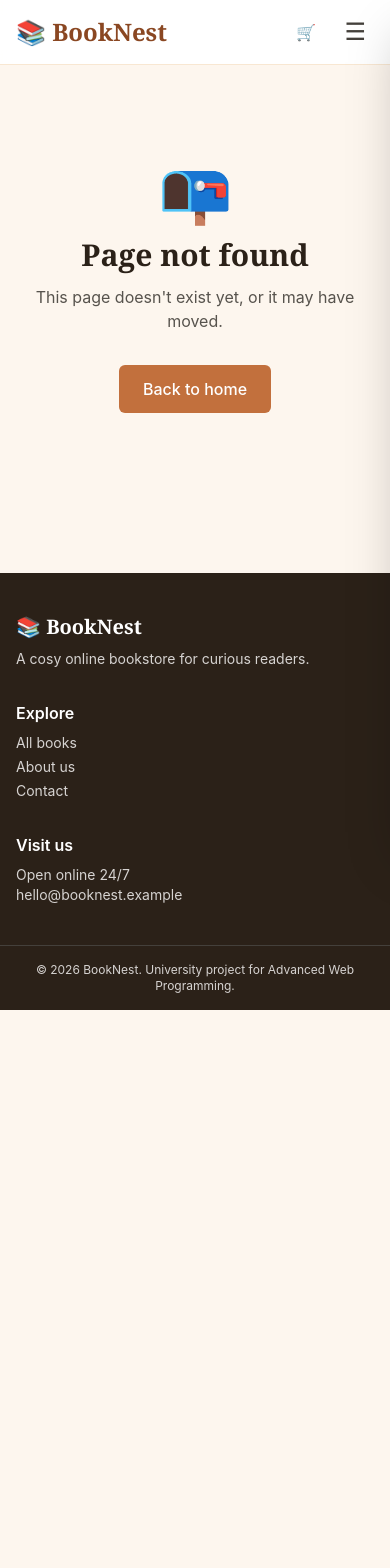
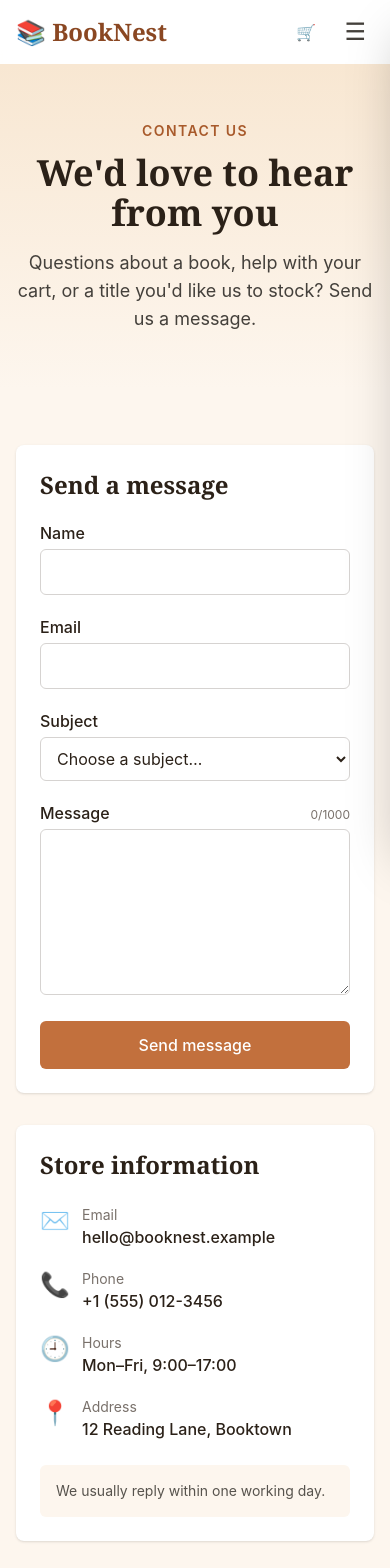
Before and after one commit to Anas-Abdul-El/bookNest, a React (Vite) app: page /contact in a window 390 px wide. Shown: the top 1568 px of the page. Before the commit the page ends 1010 px from the top, so only its background shows below. Built offline with nearby package versions, Linux system fonts and the light colour scheme.

Commit message:
Add Contact page with validated contact form

```diff
--- a/src/App.tsx
+++ b/src/App.tsx
@@ -2,6 +2,7 @@ import { Route, Routes } from "react-router-dom";
 import Layout from "./components/Layout";
 import About from "./pages/About";
 import Books from "./pages/Books";
+import Contact from "./pages/Contact";
 import Home from "./pages/Home";
 import NotFound from "./pages/NotFound";
 
@@ -12,6 +13,7 @@ function App() {
         <Route index element={<Home />} />
         <Route path="books" element={<Books />} />
         <Route path="about" element={<About />} />
+        <Route path="contact" element={<Contact />} />
         <Route path="*" element={<NotFound />} />
       </Route>
     </Routes>
--- /dev/null
+++ b/src/pages/Contact.tsx
@@ -0,0 +1,234 @@
+import { zodResolver } from "@hookform/resolvers/zod";
+import { useState } from "react";
+import { useForm, useWatch } from "react-hook-form";
+import { z } from "zod";
+
+const subjects = [
+  "Question about a book",
+  "Order or cart help",
+  "Book suggestion",
+  "Other",
+];
+
+// The validation rules for the form. React Hook Form runs this schema
+// through zodResolver and shows each message under its field.
+const contactSchema = z.object({
+  name: z
+    .string()
+    .trim()
+    .min(2, "Please enter your name (at least 2 characters)")
+    .max(60, "Name must be 60 characters or fewer"),
+  email: z.email("Please enter a valid email address"),
+  subject: z.string().refine((value) => subjects.includes(value), {
+    message: "Please choose a subject",
+  }),
+  message: z
+    .string()
+    .trim()
+    .min(10, "Your message must be at least 10 characters")
+    .max(1000, "Your message must be 1000 characters or fewer"),
+});
+
+type ContactFormValues = z.infer<typeof contactSchema>;
+
+const MESSAGE_MAX = 1000;
+
+const contactDetails = [
+  { icon: "✉️", label: "Email", value: "hello@booknest.example" },
+  { icon: "📞", label: "Phone", value: "+1 (555) 012-3456" },
+  { icon: "🕘", label: "Hours", value: "Mon–Fri, 9:00–17:00" },
+  { icon: "📍", label: "Address", value: "12 Reading Lane, Booktown" },
+];
+
+function Contact() {
+  const [sentTo, setSentTo] = useState<string | null>(null);
+
+  const {
+    register,
+    handleSubmit,
+    reset,
+    control,
+    formState: { errors, isSubmitting },
+  } = useForm<ContactFormValues>({
+    resolver: zodResolver(contactSchema),
+    defaultValues: { name: "", email: "", subject: "", message: "" },
+  });
+
+  // Re-renders as the user types, to keep the character counter up to date.
+  const messageLength = useWatch({ control, name: "message" }).length;
+
+  // Sending is simulated: there is no backend, so we wait briefly to
+  // mimic a network request and then show a confirmation.
+  const onSubmit = async (values: ContactFormValues) => {
+    await new Promise((resolve) => setTimeout(resolve, 800));
+    setSentTo(values.name);
+    reset();
+  };
+
+  const inputClass = (hasError: boolean) =>
+    `mt-1 w-full rounded-md border bg-white px-3 py-2.5 focus:ring-2 focus:outline-none ${
+      hasError
+        ? "border-red-500 focus:ring-red-100"
+        : "border-stone-300 focus:border-brand-500 focus:ring-brand-100"
+    }`;
+
+  return (
+    <>
+      <section className="bg-gradient-to-b from-brand-100 to-brand-50">
+        <div className="mx-auto max-w-3xl px-4 py-14 text-center">
+          <p className="text-sm font-semibold tracking-widest text-brand-600 uppercase">
+            Contact us
+          </p>
+          <h1 className="mt-3 font-serif text-4xl font-bold sm:text-5xl">
+            We'd love to hear from you
+          </h1>
+          <p className="mt-4 text-lg text-stone-700">
+            Questions about a book, help with your cart, or a title you'd like
+            us to stock? Send us a message.
+          </p>
+        </div>
+      </section>
+
+      <section className="mx-auto grid max-w-6xl gap-8 px-4 py-14 lg:grid-cols-3">
+        <div className="rounded-lg bg-white p-6 shadow-sm sm:p-8 lg:col-span-2">
+          {sentTo ? (
+            <div className="py-10 text-center" role="status">
+              <p className="text-6xl" aria-hidden="true">📬</p>
+              <h2 className="mt-4 font-serif text-2xl font-bold">
+                Thanks, {sentTo}!
+              </h2>
+              <p className="mt-3 text-stone-600">
+                Your message has been sent. This is a demo store, so no email
+                was actually delivered.
+              </p>
+              <button
+                type="button"
+                onClick={() => setSentTo(null)}
+                className="mt-8 cursor-pointer rounded-md bg-brand-500 px-6 py-3 font-medium text-white hover:bg-brand-600"
+              >
+                Send another message
+              </button>
+            </div>
+          ) : (
+            <form onSubmit={handleSubmit(onSubmit)} noValidate className="space-y-5">
+              <h2 className="font-serif text-2xl font-bold">Send a message</h2>
+
+              <div className="grid gap-5 sm:grid-cols-2">
+                <div>
+                  <label htmlFor="name" className="font-medium">Name</label>
+                  <input
+                    id="name"
+                    type="text"
+                    autoComplete="name"
+                    aria-invalid={errors.name ? true : undefined}
+                    aria-describedby={errors.name ? "name-error" : undefined}
+                    className={inputClass(!!errors.name)}
+                    {...register("name")}
+                  />
+                  {errors.name && (
+                    <p id="name-error" className="mt-1 text-sm text-red-600">
+                      {errors.name.message}
+                    </p>
+                  )}
+                </div>
+
+                <div>
+                  <label htmlFor="email" className="font-medium">Email</label>
+                  <input
+                    id="email"
+                    type="email"
+                    autoComplete="email"
+                    aria-invalid={errors.email ? true : undefined}
+                    aria-describedby={errors.email ? "email-error" : undefined}
+                    className={inputClass(!!errors.email)}
+                    {...register("email")}
+                  />
+                  {errors.email && (
+                    <p id="email-error" className="mt-1 text-sm text-red-600">
+                      {errors.email.message}
+                    </p>
+                  )}
+                </div>
+              </div>
+
+              <div>
+                <label htmlFor="subject" className="font-medium">Subject</label>
+                <select
+                  id="subject"
+                  aria-invalid={errors.subject ? true : undefined}
+                  aria-describedby={errors.subject ? "subject-error" : undefined}
+                  className={`${inputClass(!!errors.subject)} cursor-pointer`}
+                  {...register("subject")}
+                >
+                  <option value="">Choose a subject…</option>
+                  {subjects.map((subject) => (
+                    <option key={subject} value={subject}>
+                      {subject}
+                    </option>
+                  ))}
+                </select>
+                {errors.subject && (
+                  <p id="subject-error" className="mt-1 text-sm text-red-600">
+                    {errors.subject.message}
+                  </p>
+                )}
+              </div>
+
+              <div>
+                <div className="flex items-baseline justify-between">
+                  <label htmlFor="message" className="font-medium">Message</label>
+                  <span
+                    className={`text-xs ${messageLength > MESSAGE_MAX ? "text-red-600" : "text-stone-500"}`}
+                  >
+                    {messageLength}/{MESSAGE_MAX}
+                  </span>
+                </div>
+                <textarea
+                  id="message"
+                  rows={6}
+                  aria-invalid={errors.message ? true : undefined}
+                  aria-describedby={errors.message ? "message-error" : undefined}
+                  className={`${inputClass(!!errors.message)} resize-y`}
+                  {...register("message")}
+                />
+                {errors.message && (
+                  <p id="message-error" className="mt-1 text-sm text-red-600">
+                    {errors.message.message}
+                  </p>
+                )}
+              </div>
+
+              <button
+                type="submit"
+                disabled={isSubmitting}
+                className="w-full cursor-pointer rounded-md bg-brand-500 px-6 py-3 font-medium text-white hover:bg-brand-600 disabled:cursor-wait disabled:opacity-70 sm:w-auto"
+              >
+                {isSubmitting ? "Sending…" : "Send message"}
+              </button>
+            </form>
+          )}
+        </div>
+
+        <aside className="h-fit rounded-lg bg-white p-6 shadow-sm sm:p-8">
+          <h2 className="font-serif text-2xl font-bold">Store information</h2>
+          <dl className="mt-6 space-y-5">
+            {contactDetails.map((detail) => (
+              <div key={detail.label} className="flex gap-3">
+                <span className="text-2xl" aria-hidden="true">{detail.icon}</span>
+                <div>
+                  <dt className="text-sm text-stone-500">{detail.label}</dt>
+                  <dd className="font-medium">{detail.value}</dd>
+                </div>
+              </div>
+            ))}
+          </dl>
+          <p className="mt-6 rounded-md bg-brand-50 p-4 text-sm text-stone-600">
+            We usually reply within one working day.
+          </p>
+        </aside>
+      </section>
+    </>
+  );
+}
+
+export default Contact;
```
